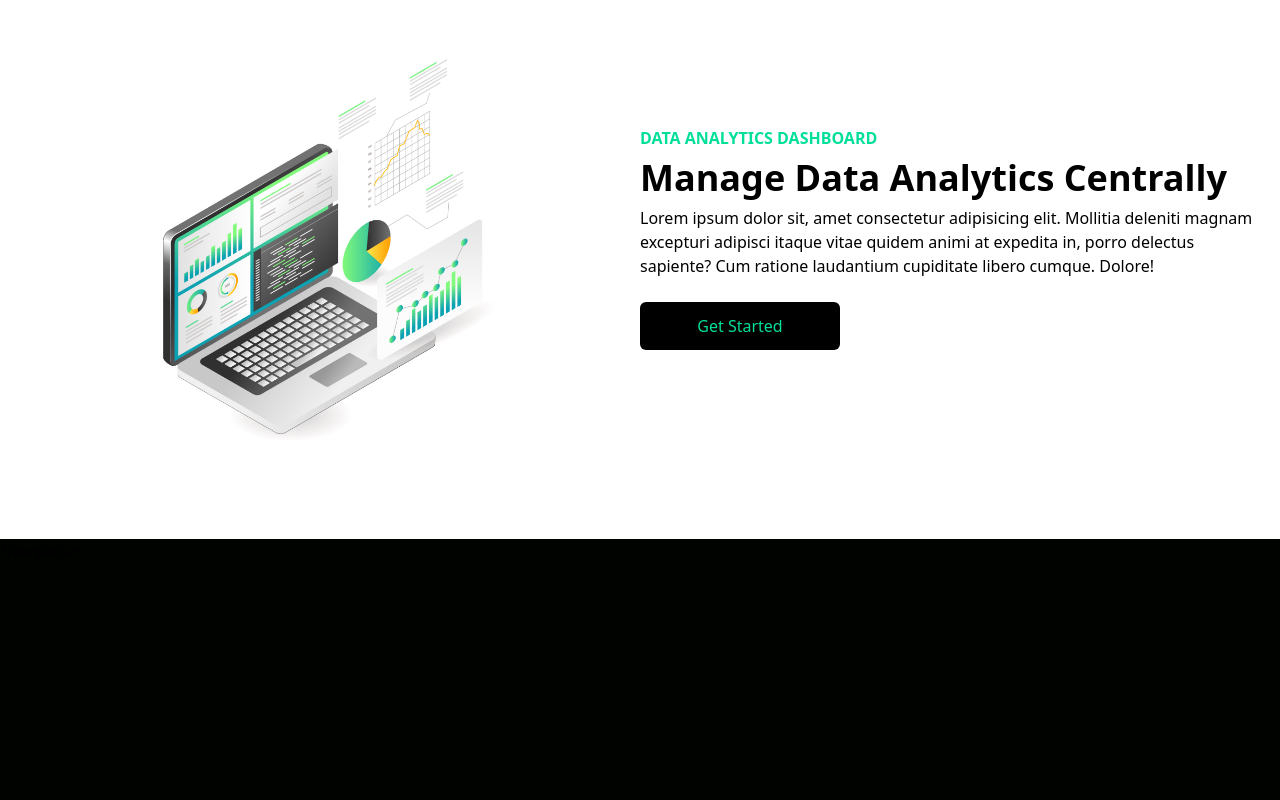
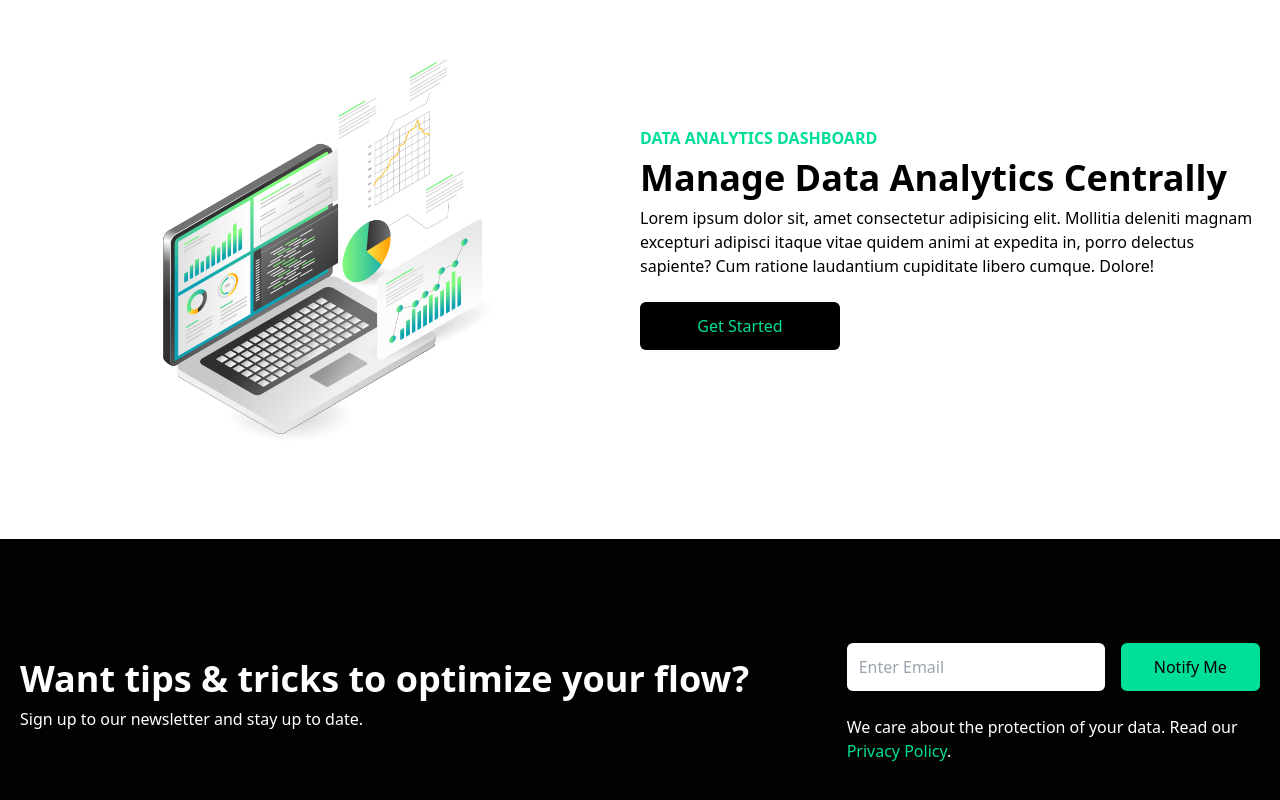
Before and after one commit to alanbacay02/mock-data-website, a React (Create React App) app: page / in a window 1280 px wide. Shown: the part 838-1638 px from the top of the page. Before the commit the page ends 1401 px from the top, so only its background shows below. Built offline with nearby package versions, Linux system fonts and the light colour scheme.

Commit message:
finishes Newsletter.jsx

```diff
--- a/src/components/Hero.jsx
+++ b/src/components/Hero.jsx
@@ -4,6 +4,7 @@ import Typed from 'react-typed';
 const Hero = () => {
   return (
     <div className="text-white">
+      {/* div has a margin-top of -96px to compensate for width of navbar. */}
       <div className="max-w-[800px] mt-[-96px] w-full h-screen mx-auto text-center flex flex-col justify-center">
       <p className="text-[#00df9a] sm:text-lg md:text-xl text font-bold p-2">GROWING WITH DATA ANALYTICS</p>
       <h1 className=" text-4xl sm:text-6xl md:text-7xl font-bold md:py-6">Grow with data.</h1>
--- a/src/components/Newsletter.jsx
+++ b/src/components/Newsletter.jsx
@@ -1,9 +1,23 @@
-import React from 'react'
+import React from 'react';
 
 const Newsletter = () => {
   return (
-    <div>Newsletter</div>
-  )
-}
+    <div className="w-full py-16 text-white px-4">
+      <div className="max-w-[1240px] mx-auto grid lg:grid-cols-3">
+        <div className="lg:col-span-2 my-4 lg:my-auto">
+          <h1 className="text-2xl sm:text-3xl md:text-4xl font-bold py-2">Want tips & tricks to optimize your flow?</h1>
+          <p>Sign up to our newsletter and stay up to date.</p>
+        </div>
+        <div className="my-4">
+          <div className="flex flex-col sm:flex-row items-center">
+            <input className="p-3 flex w-full rounded-md text-black" type="email" placeholder="Enter Email" />
+            <button className="w-[200px] rounded-md font-medium my-6 ml-4 px-6 py-3 bg-[#00df9a] text-black">Notify Me</button>
+          </div>
+          <p className="text-center sm:text-left">We care about the protection of your data. Read our <span className="text-[#00df9a] hover:underline hover:cursor-pointer">Privacy Policy</span>.</p>
+        </div>
+      </div>
+    </div>
+  );
+};
 
-export default Newsletter
+export default Newsletter;
```
